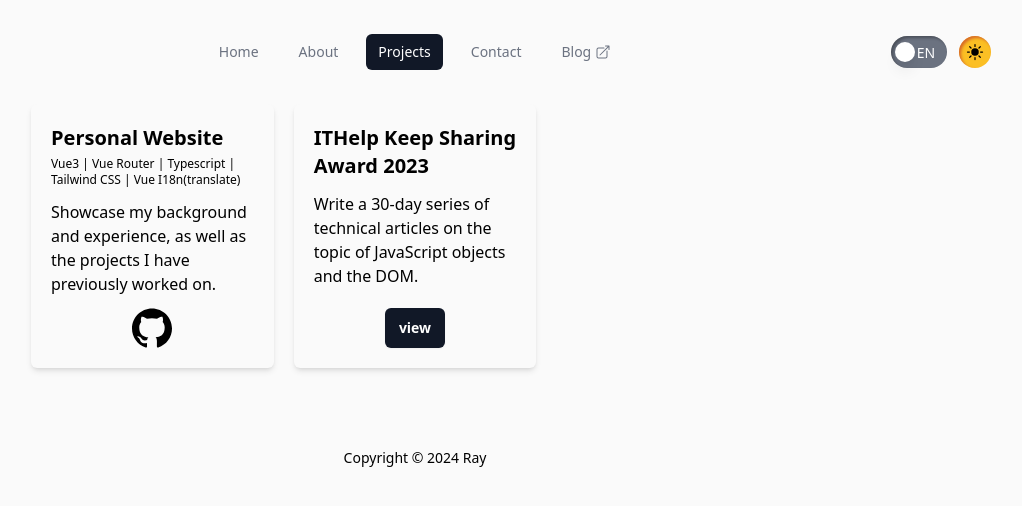
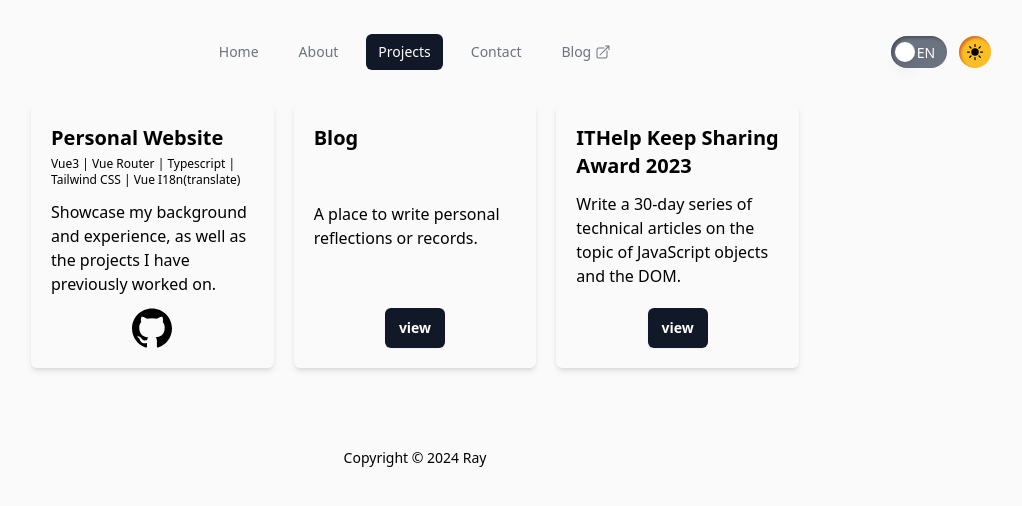
Before and after one commit to raylanraylan/personalWebsite, a Vue app: page /projects in a window 1280 px wide. Shown: the top 506 px of the page, without its empty margins (225-1247 px from the left). Built offline with nearby package versions, Linux system fonts and the light colour scheme.

Commit message:
feat:add project item

```diff
--- a/src/App.vue
+++ b/src/App.vue
@@ -39,8 +39,8 @@ function hideLoading(){
   },300)
 
   const showFullProcess = setTimeout(()=>{
+    clearTimeout(showFullProcess);
     isLoading.value = false;
-    clearTimeout(showFullProcess);
   },700)
 }
 
--- a/src/views/ProjectsView.vue
+++ b/src/views/ProjectsView.vue
@@ -8,13 +8,13 @@ const projects = ref([
     link:'',
     github:'https://github.com/raylanraylan/personalWebsite',
   },
-  // {
-  //   i18nTitle:'project.blog.title',
-  //   skill:'',
-  //   description:'project.blog.description',
-  //   link:'https://raylanraylan.github.io/blog/',
-  //   github:'',
-  // },
+  {
+    i18nTitle:'project.blog.title',
+    skill:'',
+    description:'project.blog.description',
+    link:'https://raylanraylan.github.io/blog/',
+    github:'',
+  },
   {
     i18nTitle:'project.iTHelp-keep-sharing-award-2023.title',
     skill:'',
```
